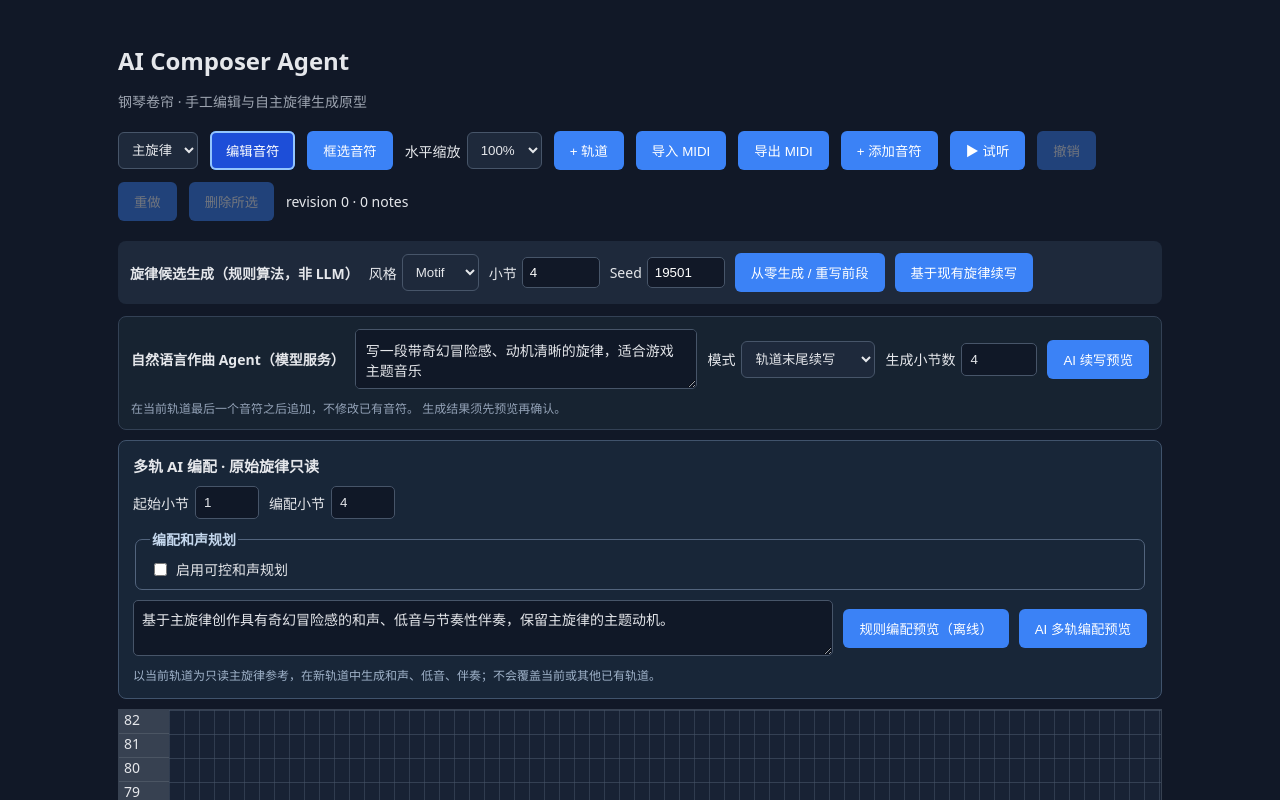
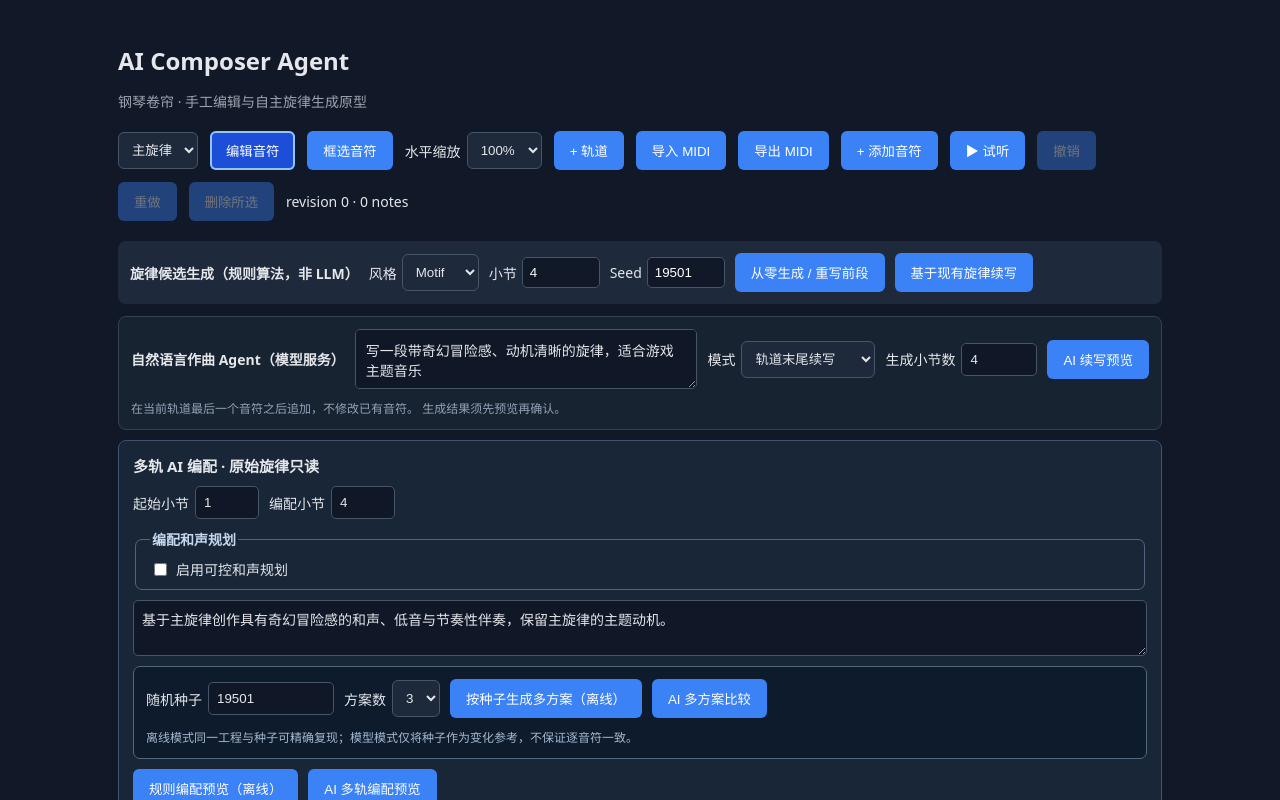
Before and after one commit to coicy/ai-composer-agent, a React (Vite) app in the folder apps/web/: page / in a window 1280 px wide. Shown: the top 800 px of the page. Built offline with nearby package versions, Linux system fonts and the light colour scheme.

Commit message:
feat(web): seed-based variant comparison, audition and per-role mix approval

```diff
--- a/apps/web/src/app/App.tsx
+++ b/apps/web/src/app/App.tsx
@@ -3,7 +3,7 @@ import {playProject} from '@ai-composer/audio-engine';
 import {rectangleBetween,selectNotesInRect,timeRangeOfSelectedNotes,tickToX,xToQuantizedTick,pitchToY,yToPitch,makeMoveOperations,makeVelocityOperations} from '@ai-composer/piano-roll';
 import type {GridPoint,GridRect} from '@ai-composer/piano-roll';
 import {exportMidi,importMidi} from '@ai-composer/midi-io';
-import {composeMelody,continueMelody,proposeWithProvider,proposeTranspose,proposeArrangement,SeededArranger,ARRANGEMENT_ROLES,DEFAULT_REGISTERS,validateHarmonyPlan,chordLabel,chordEventLabel,effectiveChordEvents} from '@ai-composer/composition';
+import {composeMelody,continueMelody,proposeWithProvider,proposeTranspose,proposeArrangement,proposeArrangementVariants,combineArrangementVariants,SeededArranger,ARRANGEMENT_ROLES,DEFAULT_REGISTERS,validateHarmonyPlan,chordLabel,chordEventLabel,effectiveChordEvents} from '@ai-composer/composition';
 import {createRemoteProvider} from '../features/agent/remote.js';
 import {createRemoteArranger} from '../features/agent/remote-arranger.js';
 import {ArrangementDiagnostics} from '../features/agent/ArrangementDiagnostics.js';
@@ -11,7 +11,7 @@ import {HarmonyPlanEditor} from '../features/agent/HarmonyPlanEditor.js';
 import type {HarmonyPlanDraft} from '../features/agent/HarmonyPlanEditor.js';
 import {timelineFromDegrees} from '../features/agent/HarmonyPlanEditor.js';
 import {VelocityLane} from '../features/editor/VelocityLane.js';
-import type {MelodyCandidate,MelodyStyle,ArrangementCandidate,ArrangementRole} from '@ai-composer/composition';
+import type {MelodyCandidate,MelodyStyle,ArrangementCandidate,ArrangementRole,ArrangementRequest,ArrangementPartChoices} from '@ai-composer/composition';
 import type {PointerEvent as ReactPointerEvent} from 'react';
 import {createSession,commitSession,undoSession,redoSession} from '@ai-composer/music-core';
 import type {EditSession,MidiNote,MusicProject,NoteOperation} from '@ai-composer/music-core';
@@ -34,6 +34,11 @@ export function App(){
  const [error,setError]=useState('');
  const [candidate,setCandidate]=useState<MelodyCandidate|null>(null);
  const [arrangement,setArrangement]=useState<ArrangementCandidate|null>(null);
+ const [arrangementVariants,setArrangementVariants]=useState<readonly ArrangementCandidate[]>([]);
+ const [variantRequest,setVariantRequest]=useState<ArrangementRequest|null>(null);
+ const [variantSeed,setVariantSeed]=useState(19501);
+ const [variantCount,setVariantCount]=useState(3);
+ const [roleChoices,setRoleChoices]=useState<ArrangementPartChoices>({harmony:0,bass:0,accompaniment:0});
  const [arrangementView,setArrangementView]=useState<ArrangementRole>('harmony');
  const [arrangeStartBar,setArrangeStartBar]=useState(1);
  const [arrangeBars,setArrangeBars]=useState(4);
@@ -108,10 +113,16 @@ export function App(){
    setError('');
   }catch(e){setCandidate(null);setError(e instanceof Error?e.message:'transpose_failed');}
  }
- async function proposeMultiTrack(useModel:boolean){
+ async function proposeMultiTrack(useModel:boolean,multiple=false){
   if(!Number.isSafeInteger(arrangeStartBar)||arrangeStartBar<1||arrangeStartBar>64||
      !Number.isSafeInteger(arrangeBars)||arrangeBars<1||arrangeBars>4){
    setError('编配起始小节需为 1–64，长度需为 1–4 小节');return;
+  }
+  if(!Number.isSafeInteger(variantSeed)||variantSeed<0||variantSeed>0xffffffff){
+   setError('随机种子必须是 0 至 4294967295 的整数');return;
+  }
+  if(multiple&&(!Number.isSafeInteger(variantCount)||variantCount<2||variantCount>4)){
+   setError('候选方案数量为 2–4');return;
   }
   let plan;
   try{
@@ -124,20 +135,45 @@ export function App(){
     passingTones:harmonicPlan.passingTones,
     registers:harmonicPlan.registers,enforcement:harmonicPlan.enforcement
    },arrangeBars):undefined;
-  }catch(e){setError(e instanceof Error?e.message:'invalid_harmony_plan');setArrangement(null);return;}
+  }catch(e){setError(e instanceof Error?e.message:'invalid_harmony_plan');setArrangement(null);setArrangementVariants([]);setVariantRequest(null);return;}
   arrangeRequest.current?.abort();
   const controller=new AbortController();arrangeRequest.current=controller;
-  setArrangePending(true);setArrangement(null);setCandidate(null);setError('');
+  setArrangePending(true);setArrangement(null);setArrangementVariants([]);setVariantRequest(null);setCandidate(null);setError('');
   const snapshot=session.project;
-  const sourceTrackId=trackId;
-  const startTick=(arrangeStartBar-1)*snapshot.ppq*4;
-  const endTick=startTick+arrangeBars*snapshot.ppq*4;
+  const request:ArrangementRequest={
+   project:snapshot,sourceTrackId:trackId,
+   startTick:(arrangeStartBar-1)*snapshot.ppq*4,
+   endTick:(arrangeStartBar-1+arrangeBars)*snapshot.ppq*4,
+   instruction:arrangePrompt,plan,seed:variantSeed
+  };
   try{
    const provider=useModel?createRemoteArranger(snapshot):new SeededArranger();
-   const result=await proposeArrangement(provider,{project:snapshot,sourceTrackId,startTick,endTick,instruction:arrangePrompt,plan},controller.signal);
-   if(!controller.signal.aborted){setArrangement(result);setArrangementView('harmony');setError('');}
+   if(multiple){
+    const results=await proposeArrangementVariants(provider,request,variantCount,controller.signal);
+    if(!controller.signal.aborted&&arrangeRequest.current===controller){
+     setArrangementVariants(results);setVariantRequest(request);
+     setRoleChoices({harmony:0,bass:0,accompaniment:0});
+     setArrangement(results[0]!);setArrangementView('harmony');setError('');
+    }
+   }else{
+    const result=await proposeArrangement(provider,request,controller.signal);
+    if(!controller.signal.aborted&&arrangeRequest.current===controller){
+     setArrangement(result);setArrangementView('harmony');setError('');
+    }
+   }
   }catch(e){if(!controller.signal.aborted)setError(e instanceof Error?e.message:'arrangement_failed');}
   finally{if(arrangeRequest.current===controller){arrangeRequest.current=null;setArrangePending(false);}}
+ }
+ async function mixSelectedParts(){
+  if(!variantRequest||arrangementVariants.length<2)return;
+  if(variantRequest.project.revision!==session.project.revision){
+   setError('工程版本已更新，需要重新生成候选');return;
+  }
+  try{
+   const mixed=await combineArrangementVariants(variantRequest,arrangementVariants,roleChoices);
+   if(variantRequest.project.revision!==session.project.revision){setError('工程版本已更新，需要重新生成候选');return;}
+   setArrangement(mixed);setError('');
+  }catch(e){setError(e instanceof Error?e.message:'mixed_arrangement_failed');}
  }
  function approveMultiTrack(){
   if(!arrangement)return;
@@ -147,7 +183,7 @@ export function App(){
    stop();setSession(result.session);
    setActiveTrack(pending.tracks[0]!.trackId);
    setSelected(null);setSelectedNoteIds([]);
-   setArrangement(null);setCandidate(null);setError('');
+   setArrangement(null);setArrangementVariants([]);setVariantRequest(null);setCandidate(null);setError('');
   }else{setArrangement(null);setError(result.reason);}
  }
  async function previewMultiTrackAudio(){
@@ -295,11 +331,38 @@ export function App(){
    <label>编配小节 <input type="number" aria-label="编配小节数" min={1} max={4} value={arrangeBars} onChange={e=>{const next=Number(e.target.value);setArrangeBars(next);setArrangement(null);if(Number.isSafeInteger(next)&&next>=1&&next<=4)setHarmonicPlan(p=>{const progression=Array.from({length:next},(_,i)=>p.progression.split(',')[i]??['1','4','5','1'][i]!).join(',');
      return {...p,progression,timeline:p.timelineEnabled?timelineFromDegrees(progression,next):p.timeline};});}}/></label>
    <HarmonyPlanEditor value={harmonicPlan} barCount={arrangeBars} onChange={next=>{setHarmonicPlan(next);setArrangement(null);}}/>
-   <textarea aria-label="编配要求" rows={2} maxLength={2000} value={arrangePrompt} onChange={e=>{setArrangePrompt(e.target.value);setArrangement(null);}}/>
+   <textarea aria-label="编配要求" rows={2} maxLength={2000} value={arrangePrompt} onChange={e=>{setArrangePrompt(e.target.value);setArrangement(null);setArrangementVariants([]);setVariantRequest(null);}}/>   <div className="variant-controls" role="group" aria-label="编配随机种子与候选">
+    <label>随机种子 <input type="number" aria-label="编配随机种子" min={0} max={4294967295} step={1} value={variantSeed}
+     onChange={e=>{setVariantSeed(Number(e.target.value));setArrangement(null);setArrangementVariants([]);setVariantRequest(null);}}/></label>
+    <label>方案数 <select aria-label="编配方案数" value={variantCount} onChange={e=>setVariantCount(Number(e.target.value))}>
+     <option value={2}>2</option><option value={3}>3</option><option value={4}>4</option>
+    </select></label>
+    <button disabled={arrangePending||!arrangePrompt.trim()} onClick={()=>void proposeMultiTrack(false,true)}>按种子生成多方案（离线）</button>
+    <button disabled={arrangePending||!arrangePrompt.trim()} onClick={()=>void proposeMultiTrack(true,true)}>AI 多方案比较</button>
+    <span>离线模式同一工程与种子可精确复现；模型模式仅将种子作为变化参考，不保证逐音符一致。</span>
+   </div>
    <button disabled={arrangePending} onClick={()=>void proposeMultiTrack(false)}>规则编配预览（离线）</button>
    <button disabled={arrangePending||!arrangePrompt.trim()} onClick={()=>void proposeMultiTrack(true)}>{arrangePending?'生成中…':'AI 多轨编配预览'}</button>
    {arrangePending&&<button onClick={()=>{arrangeRequest.current?.abort();setArrangePending(false);}}>取消请求</button>}
    <span className="arrangement-hint">以当前轨道为只读主旋律参考，在新轨道中生成和声、低音、伴奏；不会覆盖当前或其他已有轨道。</span>
+   {arrangementVariants.length>0&&<section className="variant-bank" aria-label="编配候选对比">
+    <strong>同一主旋律的 {arrangementVariants.length} 个编配候选（尚未保存）</strong>
+    <div className="variant-cards">{arrangementVariants.map((variant,i)=>
+     <button type="button" key={variant.seed} disabled={variant.changes.baseRevision!==project.revision}
+      aria-pressed={arrangement===variant} onClick={()=>{setArrangement(variant);setError('');}}>
+      方案 {i+1} · Seed {variant.seed}
+      <span>音符 {variant.tracks.reduce((n,t)=>n+t.notes.length,0)} · 结构提醒 {variant.assessment.findings.length} · 规划偏离 {variant.planFindings.length}</span>
+     </button>)}</div>
+    <div className="role-mixer" role="group" aria-label="组合不同候选声部">
+     {ARRANGEMENT_ROLES.map((role,i)=><label key={role}>{['和声','低音','伴奏'][i]}
+      <select aria-label={`${['和声','低音','伴奏'][i]}选择方案`} value={roleChoices[role]}
+       onChange={e=>setRoleChoices(p=>({...p,[role]:Number(e.target.value)}))}>
+       {arrangementVariants.map((variant,index)=><option key={variant.seed} value={index}>方案 {index+1} · Seed {variant.seed}</option>)}
+      </select></label>)}
+     <button disabled={arrangementVariants.some(v=>v.changes.baseRevision!==project.revision)} onClick={()=>void mixSelectedParts()}>组合所选声部并重新验证</button>
+    </div>
+    <p>组合操作会重新校验三轨与和声规划；不会直接拼接旧的 ChangeSet。选择方案后可以使用下方试听与确认按钮。</p>
+   </section>}
    {arrangement&&<div className="arrangement-review">
     <strong>候选：新增 3 个轨道，{arrangement.tracks.reduce((sum,t)=>sum+t.notes.length,0)} 个 MIDI 音符（尚未提交）</strong>
     {arrangement.tracks.map((t,i)=><span className="arrangement-track" key={t.trackId}>{t.name} · {t.notes.length} 音符</span>)}
--- a/apps/web/src/styles/global.css
+++ b/apps/web/src/styles/global.css
@@ -79,3 +79,14 @@ select{background:#1e293b;color:#e5e7eb;border:1px solid #475569;padding:9px;bor
 .chord-timeline .chord-event strong{min-width:180px;color:#d9e7fc}
 .chord-timeline .chord-event input[type=checkbox]{width:auto}
 .chord-timeline .chord-event button{padding:7px 10px}
+
+.variant-controls,.variant-bank{width:100%;display:flex;gap:10px;flex-wrap:wrap;align-items:center;background:#0e1b2c;padding:12px;border:1px solid #526880;border-radius:7px}
+.variant-controls>span,.variant-bank>p{width:100%;color:#a5b9d1;font-size:12px}
+.variant-controls input[type=number]{min-width:126px;width:126px}
+.variant-bank>strong{width:100%}
+.variant-cards{display:flex;flex-wrap:wrap;gap:8px;width:100%}
+.variant-cards button{display:flex;flex-direction:column;text-align:left;gap:4px;align-items:flex-start;min-width:180px}
+.variant-cards button span{font-size:11px;color:#c3d4e4}
+.variant-cards button[aria-pressed="true"]{outline:2px solid #93c5fd}
+.role-mixer{display:flex;flex-wrap:wrap;align-items:center;gap:12px}
+.role-mixer label{display:flex;align-items:center;gap:6px}
```
